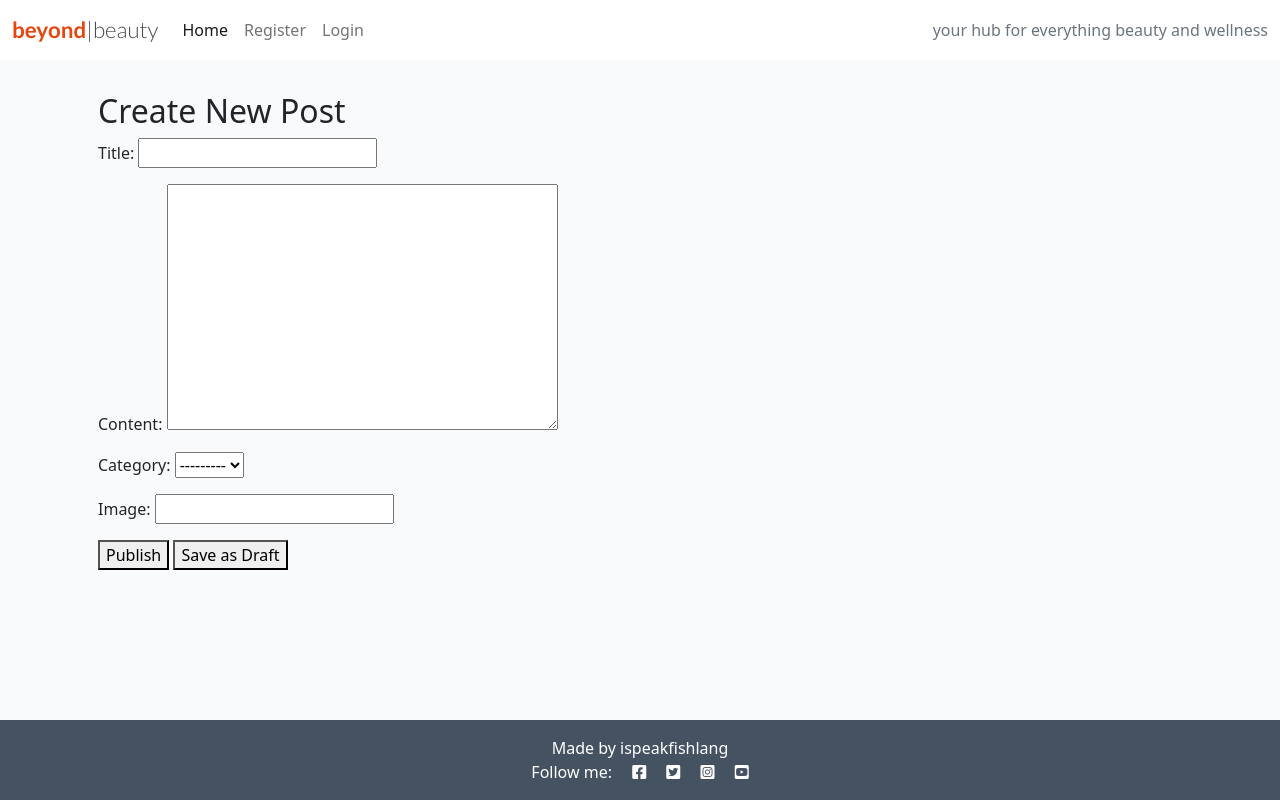
After one commit to ispeakfishlanguage/beyond-beauty-blog, a Django app: page /post/create/ in a window 1280 px wide. The commit adds this page. Run offline with Django 4.2, Linux system fonts and the light colour scheme; data that the repository does not hold is empty; some libraries are stand-ins or nearby versions.

Commit message:
Add functionality to create a post when logged in

```diff
--- a/beyondBeauty/settings.py
+++ b/beyondBeauty/settings.py
@@ -29,7 +29,7 @@ TEMPLATES_DIR = os.path.join(BASE_DIR, "templates")
 SECRET_KEY = os.environ.get('SECRET_KEY')
 
 # SECURITY WARNING: don't run with debug turned on in production!
-DEBUG = False
+DEBUG = True
 
 X_FRAME_OPTIONS = "SAMEORIGIN"
 
--- a/blog/forms.py
+++ b/blog/forms.py
@@ -1,8 +1,20 @@
-from .models import Comment
 from django import forms
+from .models import Post, Comment
+from crispy_forms.helper import FormHelper
 
 
 class CommentForm(forms.ModelForm):
     class Meta:
         model = Comment
         fields = ('content',)
+
+
+class PostForm(forms.ModelForm):
+    class Meta:
+        model = Post
+        fields = ['title', 'content', 'category', 'featured_image',]
+        exclude = ['tags']
+
+    def __init__(self, *args, **kwargs):
+        super(PostForm, self).__init__(*args, **kwargs)
+        self.helper = FormHelper()
--- a/blog/models.py
+++ b/blog/models.py
@@ -2,7 +2,6 @@ from django.db import models
 from django.contrib.auth.models import User
 from cloudinary.models import CloudinaryField
 from django.utils.text import slugify
-from taggit.managers import TaggableManager
 from django.urls import reverse
 
 
@@ -35,9 +34,6 @@ class Post(models.Model):
     def total_comments(self):
         return self.comments.count()
 
-    # Add a tag manager
-    tags = TaggableManager()
-
     class Meta:
         ordering = ["-date_posted"]
 
@@ -48,6 +44,9 @@ class Post(models.Model):
 
     def __str__(self):
         return f"{self.title} | Written by {self.user} on {self.date_posted}. Last updated on {self.updated_on}"
+
+    def get_absolute_url(self):
+        return reverse('post_detail', kwargs={'slug': self.slug})
 
 
 class Comment(models.Model):
--- a/blog/urls.py
+++ b/blog/urls.py
@@ -1,5 +1,5 @@
 from . import views
-from .views import CommentUpdate, CommentDelete
+from .views import CommentUpdate, CommentDelete, PostCreate
 from django.urls import path
 
 
@@ -9,4 +9,5 @@ urlpatterns = [
     path('like/<slug:slug>/', views.PostLike.as_view(), name='post_like'),
     path('comment/<int:comment_id>/edit/', CommentUpdate.as_view(), name='edit_comment'),
     path('comment/<int:comment_id>/delete/', CommentDelete.as_view(), name='delete_comment'),
+    path('post/create/', PostCreate.as_view(), name='post_create'),
 ]
--- a/blog/views.py
+++ b/blog/views.py
@@ -2,10 +2,15 @@ from django.shortcuts import render, get_object_or_404, reverse
 from django.views import generic, View
 from django.http import HttpResponseRedirect
 from .models import Post, Comment
-from .forms import CommentForm
+from .forms import CommentForm, PostForm
 from django.views.generic import UpdateView, DeleteView
 from django.urls import reverse_lazy
+from django.views.generic.edit import CreateView
 from django.contrib.auth.mixins import LoginRequiredMixin, UserPassesTestMixin
+import logging
+
+
+logger = logging.getLogger(__name__)
 
 
 class PostList(generic.ListView):
@@ -110,3 +115,27 @@ class CommentDelete(LoginRequiredMixin, UserPassesTestMixin, DeleteView):
     def get_success_url(self):
         comment = self.get_object()
         return reverse_lazy('post_detail', kwargs={'slug': comment.post.slug})
+
+
+class PostCreate(CreateView):
+    model = Post
+    form_class = PostForm
+    template_name = 'post_create.html'
+
+    def form_valid(self, form):
+        logger.debug(f"Action received: {self.request.POST.get('action')}")
+        post = form.save(commit=False)
+        # Assign the user as the author of the post
+        post.user = self.request.user
+        # Checking the value of the 'action' POST parameter
+        action = self.request.POST.get('action', 'Draft')  # Default to 'Draft' if 'action' is not present
+
+        if action == 'Publish':
+            post.status = 1  # Assuming 1 indicates a published post
+        else:  # Default to 'Draft'
+            post.status = 0  # Assuming 0 indicates a draft post
+
+        post.save()
+
+        # Redirecting to the post's detail view using 'get_absolute_url' method of the Post model
+        return HttpResponseRedirect(post.get_absolute_url())
--- /dev/null
+++ b/templates/post_create.html
@@ -0,0 +1,24 @@
+{% extends 'base.html' %}
+
+{% load i18n %}
+{% load crispy_forms_tags %}
+
+{% block head_title %}{% trans "Create a new post" %}{% endblock %}
+
+{% block content %}
+
+<div class="container">
+    <div class="row">
+        <div class="col card mb-4  mt-3 left  top">
+            <div class="card-body">
+                <h2>Create New Post</h2>
+                <form method="post" enctype="multipart/form-data">
+                    {% csrf_token %}
+                    {{ form.as_p }}
+                    <button type="submit" name="action" value="Publish">Publish</button>
+                    <button type="submit" name="action" value="Draft">Save as Draft</button>
+                </form>
+            </div>
+        </div>
+    </div>
+    {% endblock %}
```
Also changed, not shown: templates/comment_confirm_delete.html (+8 -0 lines), 1 other file.
